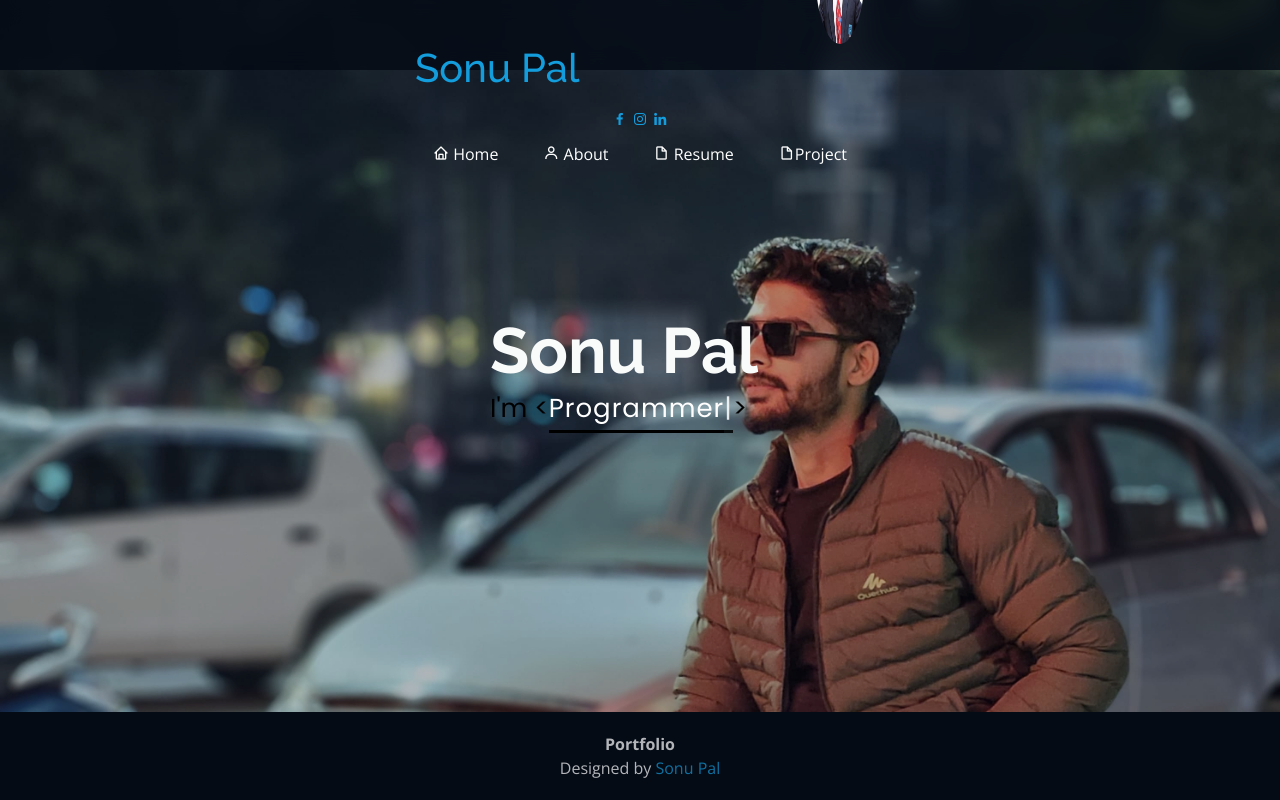
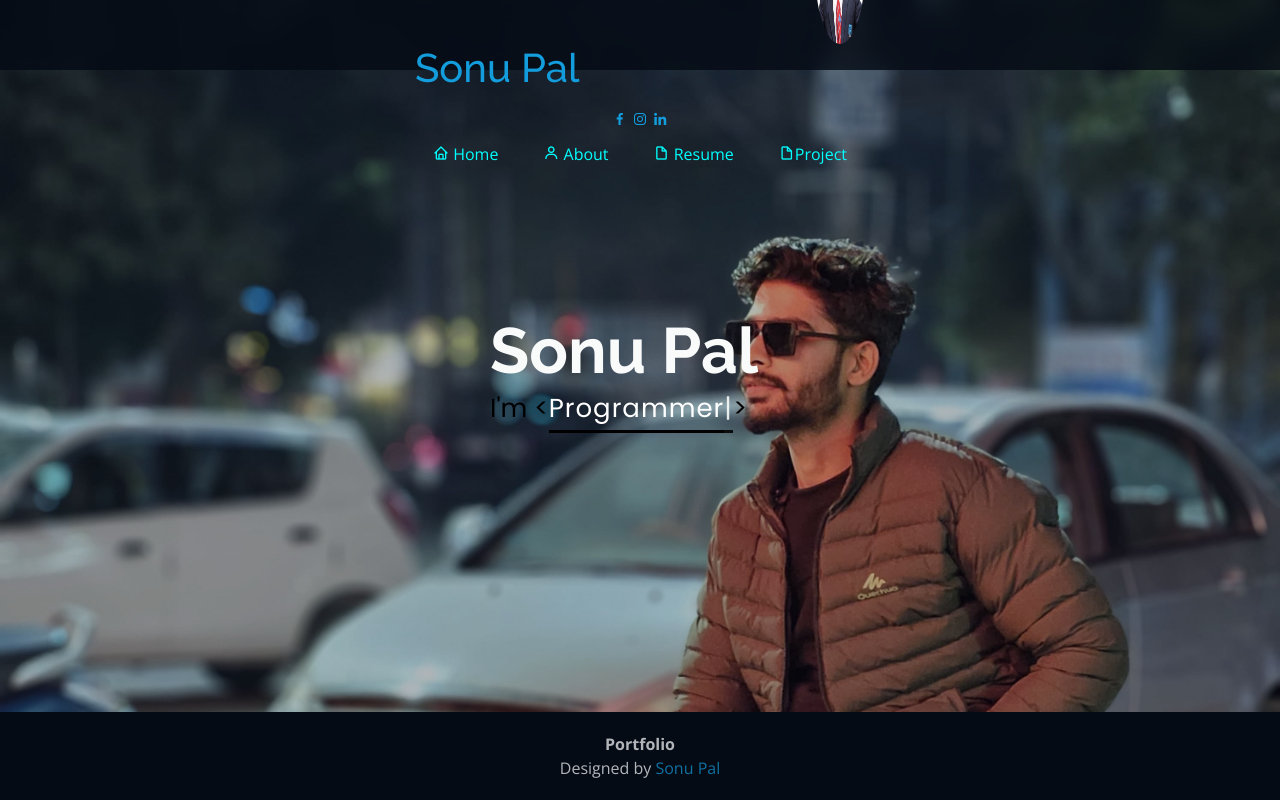
Before and after one commit to Sonu1747/myPort-Folio, a plain HTML site: page assets/css/index.html in a window 1280 px wide. Shown: the top 800 px of the page. Drawn offline with nearby package versions, Linux system fonts and the light colour scheme; files that its build step writes are made by us from their sources; files whose address does not match are found by name.

Commit message:
Update style.css

```diff
--- a/assets/css/style.css
+++ b/assets/css/style.css
@@ -113,7 +113,7 @@ h6 {
 }
 
 .nav-menu a {
-  color: #fff;
+  color: #00FFFF;
   font-size: 16px;
   padding: 10px 15px;
   text-decoration: none;
```
